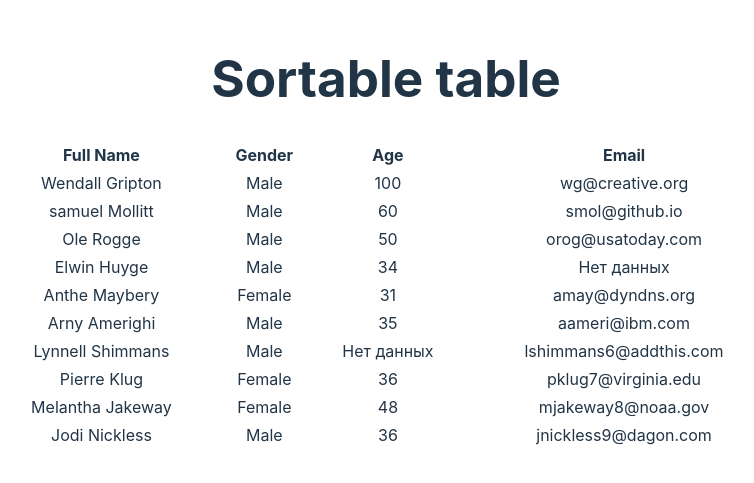
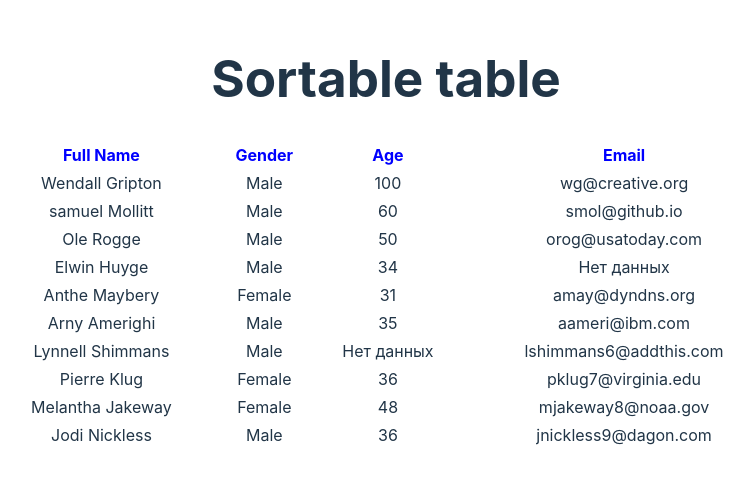
Before and after one commit to igor3286411/React, a React (Vite) app: page / in a window 1280 px wide. Shown: the part 167-650 px from the top of the page, without its empty margins (254-1008 px from the left). Built offline with nearby package versions, Linux system fonts and the light colour scheme.

Commit message:
Lesson 4 No, sort

```diff
--- a/src/componets/Table/Table.css
+++ b/src/componets/Table/Table.css
@@ -1,3 +1,8 @@
 .table{
     width: 800px;
 }
+
+th{
+    cursor: pointer;
+    color: blue;
+}
--- a/src/componets/Table/Table.jsx
+++ b/src/componets/Table/Table.jsx
@@ -14,10 +14,10 @@ export const Table = () => {
   ];
 
   const hadleSortDataString = () => {
-    setTableData((prevState) =>
-      prevState.sort((a, b) => a.name.localeCompare(b.name))
-    );
-    // setTableData(prevState => prevState.sort((a, b) => a.name < b.name ? -1 : 1))
+    // setTableData((prevState) =>
+    //   prevState.sort((a, b) => a.name.localeCompare(b.name))
+    // );
+    setTableData(prevState => prevState.sort((a, b) => a.name < b.name ? -1 : 1))
   };
 
   const hadleSortDataNumber = () => {
@@ -30,9 +30,10 @@ export const Table = () => {
       )
     );
   };
+
   return (
     <table className="table">
-      {/* <TableHead columns={columns} /> */}
+      {/* <TableHead columns={columns}/> */}
       <thead>
         <tr>
           <TableHead lable="Full Name" key="full_name" />
```
